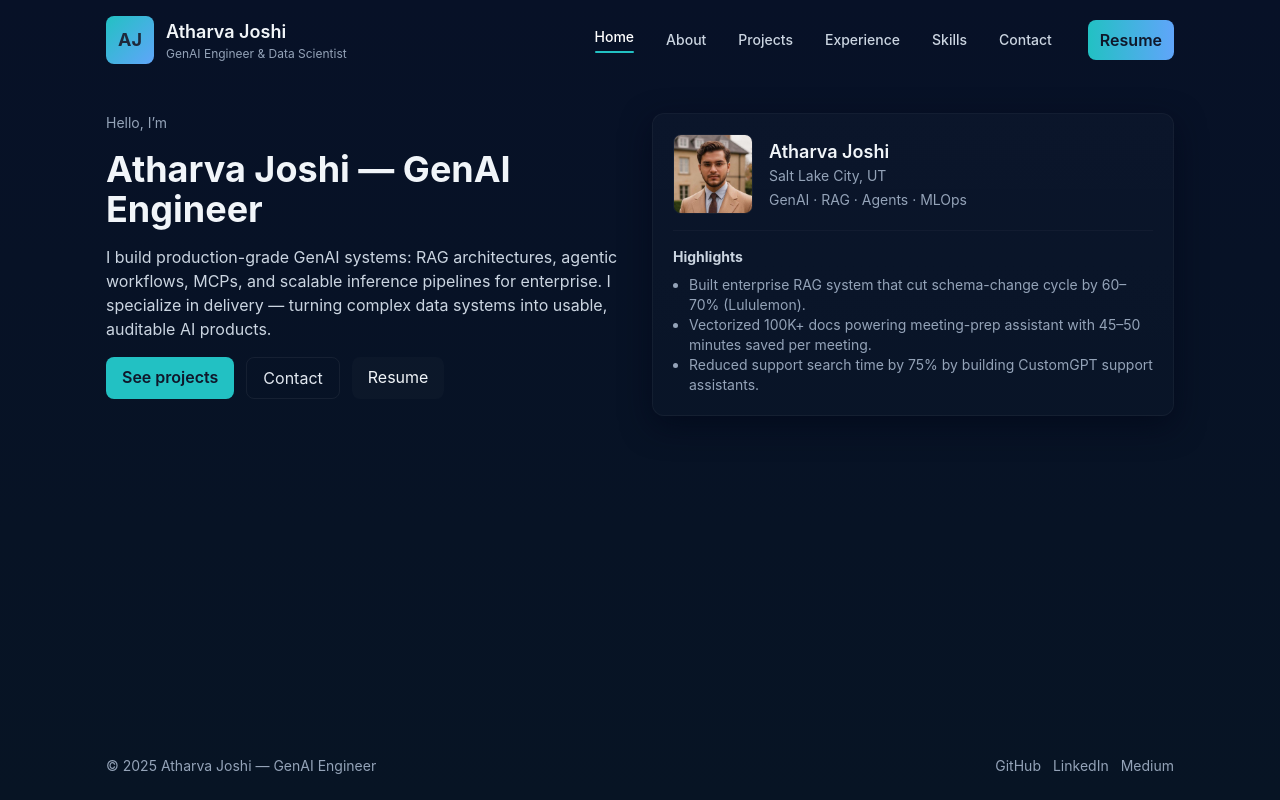
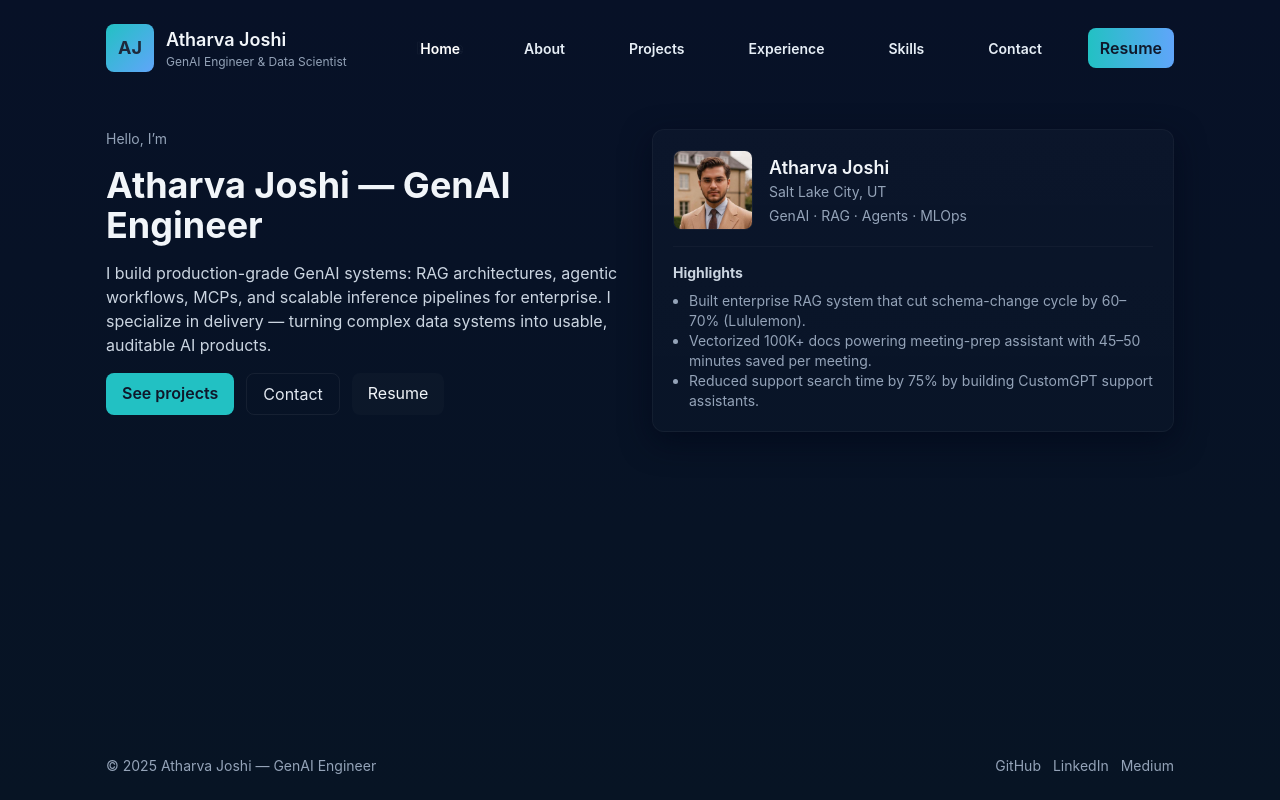
Before and after one commit to attharva-j/attharva-j.github.io, a React (Vite) app: page / in a window 1280 px wide. Built offline with nearby package versions, Linux system fonts and the light colour scheme.

Commit message:
Add Nav animation component

```diff
--- /dev/null
+++ b/src/components/GooeyNav.css
@@ -0,0 +1,106 @@
+/* GooeyNav minimal styles - place in src/components/GooeyNav.css */
+
+:root{
+  --color-1: #60a5fa;
+  --color-2: #a78bfa;
+  --color-3: #34d399;
+  --color-4: #f97316;
+}
+
+.gooey-nav-container {
+  position: relative;
+  display: block;
+  height: 64px;
+  user-select: none;
+}
+
+/* nav list */
+.gooey-nav-container nav ul {
+  list-style: none;
+  display: flex;
+  gap: 20px;
+  margin: 0;
+  padding: 0;
+  align-items: center;
+  height: 64px;
+}
+
+.gooey-nav-container nav ul li {
+  position: relative;
+  padding: 6px 12px;
+  cursor: pointer;
+}
+
+.gooey-nav-container nav ul li a {
+  color: #e6eef6;
+  text-decoration: none;
+  font-weight: 600;
+  padding: 6px 10px;
+}
+
+/* Active underline */
+.gooey-nav-container nav ul li.active a {
+  color: #fff;
+}
+
+/* effect layers */
+.gooey-nav-container .effect {
+  position: absolute;
+  pointer-events: none;
+  border-radius: 8px;
+  overflow: visible;
+  display: block;
+}
+
+/* filtering layer (particles appear here) */
+.gooey-nav-container .effect.filter {
+  filter: blur(8px) saturate(120%);
+  mix-blend-mode: normal;
+  z-index: 8;
+}
+
+/* text overlay layer */
+.gooey-nav-container .effect.text {
+  display: flex;
+  align-items: center;
+  justify-content: center;
+  color: transparent;
+  font-weight: 700;
+  z-index: 9;
+  -webkit-text-stroke: 0.6px rgba(255,255,255,0.06);
+}
+
+/* particles */
+.gooey-nav-container .particle {
+  position: absolute;
+  left: 0;
+  top: 0;
+  transform: translate(var(--start-x,0), var(--start-y,0)) rotate(var(--rotate,0deg));
+  animation: move var(--time,1000ms) linear forwards;
+  will-change: transform, opacity;
+  z-index: 6;
+}
+
+.gooey-nav-container .particle .point {
+  display: block;
+  width: 8px;
+  height: 8px;
+  border-radius: 999px;
+  background: var(--color-1);
+  transform: scale(var(--scale,1));
+  box-shadow: 0 4px 12px rgba(0,0,0,0.24);
+}
+
+/* animation uses css vars for end position */
+@keyframes move {
+  to {
+    transform: translate(var(--end-x,0), var(--end-y,0)) rotate(calc(var(--rotate,0deg) + 90deg));
+    opacity: 0;
+  }
+}
+
+/* text active animation */
+.gooey-nav-container .effect.text.active {
+  transition: transform 260ms ease;
+  transform: scale(1.02);
+}
--- /dev/null
+++ b/src/components/GooeyNav.jsx
@@ -0,0 +1,173 @@
+import React, { useRef, useEffect, useState } from 'react';
+import './GooeyNav.css';
+
+const GooeyNav = ({
+  children,
+  animationTime = 600,
+  particleCount = 15,
+  particleDistances = [90, 10],
+  particleR = 100,
+  timeVariance = 300,
+  colors = [1, 2, 3, 1, 2, 3, 1, 4],
+  initialActiveIndex = 0
+}) => {
+  const containerRef = useRef(null);
+  const navRef = useRef(null);
+  const filterRef = useRef(null);
+  const textRef = useRef(null);
+  const [activeIndex, setActiveIndex] = useState(initialActiveIndex);
+
+  const items = React.Children.toArray(children);
+
+  const noise = (n = 1) => n / 2 - Math.random() * n;
+
+  const getXY = (distance, pointIndex, totalPoints) => {
+    const angle = ((360 + noise(8)) / totalPoints) * pointIndex * (Math.PI / 180);
+    return [distance * Math.cos(angle), distance * Math.sin(angle)];
+  };
+
+  const createParticle = (i, t, d, r) => {
+    let rotate = noise(r / 10);
+    return {
+      start: getXY(d[0], particleCount - i, particleCount),
+      end: getXY(d[1] + noise(7), particleCount - i, particleCount),
+      time: t,
+      scale: 1 + noise(0.2),
+      color: colors[Math.floor(Math.random() * colors.length)],
+      rotate: rotate > 0 ? (rotate + r / 20) * 10 : (rotate - r / 20) * 10
+    };
+  };
+
+  const makeParticles = (element) => {
+    const d = particleDistances;
+    const r = particleR;
+    const bubbleTime = animationTime * 2 + timeVariance;
+    element.style.setProperty('--time', `${bubbleTime}ms`);
+
+    for (let i = 0; i < particleCount; i++) {
+      const t = animationTime * 2 + noise(timeVariance * 2);
+      const p = createParticle(i, t, d, r);
+      element.classList.remove('active');
+
+      setTimeout(() => {
+        const particle = document.createElement('span');
+        const point = document.createElement('span');
+        particle.classList.add('particle');
+        particle.style.setProperty('--start-x', `${p.start[0]}px`);
+        particle.style.setProperty('--start-y', `${p.start[1]}px`);
+        particle.style.setProperty('--end-x', `${p.end[0]}px`);
+        particle.style.setProperty('--end-y', `${p.end[1]}px`);
+        particle.style.setProperty('--time', `${p.time}ms`);
+        particle.style.setProperty('--scale', `${p.scale}`);
+        particle.style.setProperty('--color', `var(--color-${p.color}, white)`);
+        particle.style.setProperty('--rotate', `${p.rotate}deg`);
+
+        point.classList.add('point');
+        particle.appendChild(point);
+        element.appendChild(particle);
+        requestAnimationFrame(() => {
+          element.classList.add('active');
+        });
+        setTimeout(() => {
+          try {
+            element.removeChild(particle);
+          } catch {
+            // ignore
+          }
+        }, t);
+      }, 30);
+    }
+  };
+
+  const updateEffectPosition = (element) => {
+    if (!containerRef.current || !filterRef.current || !textRef.current) return;
+    const containerRect = containerRef.current.getBoundingClientRect();
+    const pos = element.getBoundingClientRect();
+
+    const styles = {
+      left: `${pos.x - containerRect.x}px`,
+      top: `${pos.y - containerRect.y}px`,
+      width: `${pos.width}px`,
+      height: `${pos.height}px`
+    };
+    Object.assign(filterRef.current.style, styles);
+    Object.assign(textRef.current.style, styles);
+    textRef.current.innerText = element.innerText || element.textContent || '';
+  };
+
+  const handleClick = (e, index) => {
+    const liEl = e.currentTarget;
+    if (activeIndex === index) return;
+
+    setActiveIndex(index);
+    updateEffectPosition(liEl);
+
+    if (filterRef.current) {
+      const particles = filterRef.current.querySelectorAll('.particle');
+      particles.forEach((p) => filterRef.current.removeChild(p));
+    }
+
+    if (textRef.current) {
+      textRef.current.classList.remove('active');
+      void textRef.current.offsetWidth; // force reflow
+      textRef.current.classList.add('active');
+    }
+
+    if (filterRef.current) {
+      makeParticles(filterRef.current);
+    }
+  };
+
+  const handleKeyDown = (e, index) => {
+    if (e.key === 'Enter' || e.key === ' ') {
+      e.preventDefault();
+      const liEl = e.currentTarget.parentElement;
+      if (liEl) {
+        handleClick({ currentTarget: liEl }, index);
+      }
+    }
+  };
+
+  useEffect(() => {
+    if (!navRef.current || !containerRef.current) return;
+    const activeLi = navRef.current.querySelectorAll('li')[activeIndex];
+    if (activeLi) {
+      updateEffectPosition(activeLi);
+      textRef.current?.classList.add('active');
+    }
+
+    const resizeObserver = new ResizeObserver(() => {
+      const currentActiveLi = navRef.current?.querySelectorAll('li')[activeIndex];
+      if (currentActiveLi) {
+        updateEffectPosition(currentActiveLi);
+      }
+    });
+
+    if (containerRef.current) resizeObserver.observe(containerRef.current);
+    return () => resizeObserver.disconnect();
+  }, [activeIndex]);
+
+  return (
+    <div className="gooey-nav-container" ref={containerRef}>
+      <nav>
+        <ul ref={navRef}>
+          {items.map((child, index) => (
+            <li
+              key={index}
+              className={activeIndex === index ? 'active' : ''}
+              onClick={(e) => handleClick(e, index)}
+              onKeyDown={(e) => handleKeyDown(e, index)}
+              tabIndex={0}
+            >
+              {child}
+            </li>
+          ))}
+        </ul>
+      </nav>
+      <span className="effect filter" ref={filterRef} />
+      <span className="effect text" ref={textRef} />
+    </div>
+  );
+};
+
+export default GooeyNav;
--- a/src/components/Navbar.jsx
+++ b/src/components/Navbar.jsx
@@ -2,6 +2,8 @@ import React from "react";
 import { Link, useLocation } from "react-router-dom";
 import { motion, AnimatePresence } from "framer-motion";
 import { Menu, X } from "lucide-react";
+import GooeyNav from "./GooeyNav";
+import "./GooeyNav.css";
 
 const links = [
   { to: "/", label: "Home" },
@@ -16,7 +18,6 @@ export default function Navbar() {
   const [open, setOpen] = React.useState(false);
   const loc = useLocation();
 
-  // Automatically close the mobile menu when the route changes
   React.useEffect(() => {
     setOpen(false);
   }, [loc.pathname]);
@@ -37,38 +38,54 @@ export default function Navbar() {
           </div>
         </div>
 
-        {/* Desktop nav */}
-        <nav className="hidden md:flex items-center gap-2">
+        {/* 🌀 Desktop Gooey Navigation */}
+        <div className="hidden md:flex items-center gap-2 relative">
+          <GooeyNav>
             {links.map((l) => (
               <NavLink key={l.to} to={l.to} label={l.label} active={loc.pathname === l.to} />
             ))}
+          </GooeyNav>
+
           <a
-            className="ml-4 inline-block bg-gradient-to-r from-accent to-accent2 text-slate-900 px-3 py-2 rounded-lg font-semibold"
+            className="ml-4 inline-block bg-gradient-to-r from-accent to-accent2 text-slate-900 px-3 py-2 rounded-lg font-semibold transition-all hover:shadow-md hover:scale-105"
             href="/resume.pdf"
             download
           >
             Resume
           </a>
-        </nav>
+        </div>
 
         {/* Mobile hamburger */}
-        <div className="md:hidden">
+        <div className="md:hidden relative z-[60]">
           <motion.button
             aria-label={open ? "Close menu" : "Open menu"}
-            aria-expanded={open}
             onClick={() => setOpen((v) => !v)}
-            className="p-2 rounded-md focus:outline-none relative z-[60]"
+            className="p-2 rounded-md focus:outline-none relative"
             whileTap={{ scale: 0.9 }}
           >
+            <AnimatePresence mode="wait" initial={false}>
+              {open ? (
                 <motion.div
-              key={open ? "close" : "menu"}
+                  key="close"
                   initial={{ rotate: 90, opacity: 0 }}
                   animate={{ rotate: 0, opacity: 1 }}
                   exit={{ rotate: -90, opacity: 0 }}
-              transition={{ duration: 0.3 }}
+                  transition={{ duration: 0.25 }}
                 >
-              {open ? <X size={24} color="white" /> : <Menu size={24} color="white" />}
+                  <X size={26} color="white" />
                 </motion.div>
+              ) : (
+                <motion.div
+                  key="menu"
+                  initial={{ rotate: -90, opacity: 0 }}
+                  animate={{ rotate: 0, opacity: 1 }}
+                  exit={{ rotate: 90, opacity: 0 }}
+                  transition={{ duration: 0.25 }}
+                >
+                  <Menu size={26} color="white" />
+                </motion.div>
+              )}
+            </AnimatePresence>
           </motion.button>
         </div>
       </div>
@@ -82,27 +99,25 @@ export default function Navbar() {
             animate={{ x: 0 }}
             exit={{ x: "100%" }}
             transition={{ duration: 0.4, ease: "easeInOut" }}
-            className="fixed inset-0 z-50 flex justify-end"
+            className="fixed inset-0 z-40 flex justify-end"
           >
-            {/* Translucent blurred backdrop (clickable to close) */}
             <motion.div
               key="backdrop"
               initial={{ opacity: 0 }}
-              animate={{ opacity: 0.2}}
+              animate={{ opacity: 0.4 }}
               exit={{ opacity: 0 }}
               transition={{ duration: 0.3 }}
               onClick={() => setOpen(false)}
-              className="absolute inset-0 bg-black backdrop-blur-[1px]"
+              className="absolute inset-0 bg-black/50 backdrop-blur-2xl"
             />
 
-            {/* Sliding menu panel */}
             <motion.div
               key="panel"
               initial={{ x: "100%" }}
               animate={{ x: 0 }}
               exit={{ x: "100%" }}
               transition={{ duration: 0.4, ease: "easeInOut" }}
-              className="relative w-full h-full bg-[rgba(8,14,26,0.7)] backdrop-blur-xl border-l border-[rgba(255,255,255,0.1)] p-8 flex flex-col items-start"
+              className="relative w-[80%] max-w-sm h-full bg-[rgba(10,15,25,0.7)] backdrop-blur-3xl border-l border-[rgba(255,255,255,0.1)] p-8 flex flex-col items-start"
             >
               <nav className="flex flex-col gap-6 mt-12 w-full">
                 {links.map((l) => (
@@ -110,7 +125,7 @@ export default function Navbar() {
                     key={l.to}
                     to={l.to}
                     onClick={() => setOpen(false)}
-                    className="text-2xl font-semibold text-slate-100 hover:text-white"
+                    className="text-2xl font-semibold text-slate-100 hover:text-white transition"
                   >
                     {l.label}
                   </Link>
@@ -144,17 +159,13 @@ export default function Navbar() {
 
 function NavLink({ to, label, active }) {
   return (
-    <Link to={to} className="relative px-3 py-2 rounded group">
-      <div className={`text-sm font-medium ${active ? "text-white" : "text-slate-300"}`}>
+    <Link
+      to={to}
+      className={`relative px-4 py-2 text-sm font-semibold transition-all duration-300 ${
+        active ? "text-white" : "text-slate-300 hover:text-white"
+      }`}
+    >
       {label}
-      </div>
-      {active && (
-        <motion.span
-          layoutId="underline"
-          className="block h-0.5 bg-accent rounded mt-1"
-          style={{ width: "100%" }}
-        />
-      )}
     </Link>
   );
 }
```
Also changed, not shown: jsconfig.json (added, +9 -0 lines), src/pages/Contact.jsx (+2 -5 lines), components.json (added). Lines whose indentation alone changed are shown as unchanged.
